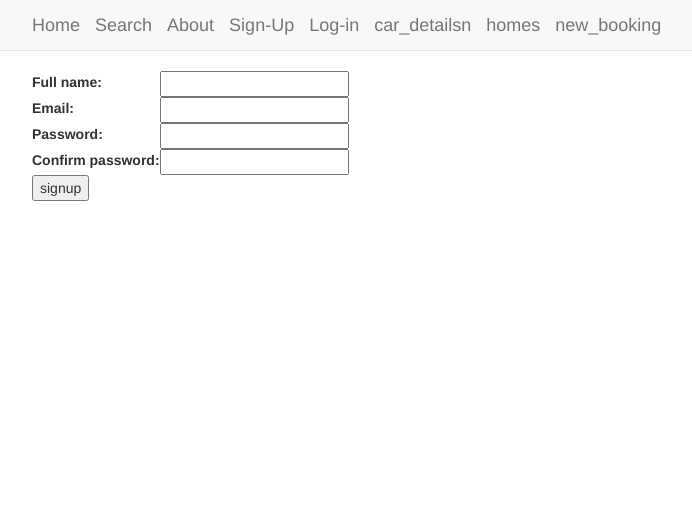
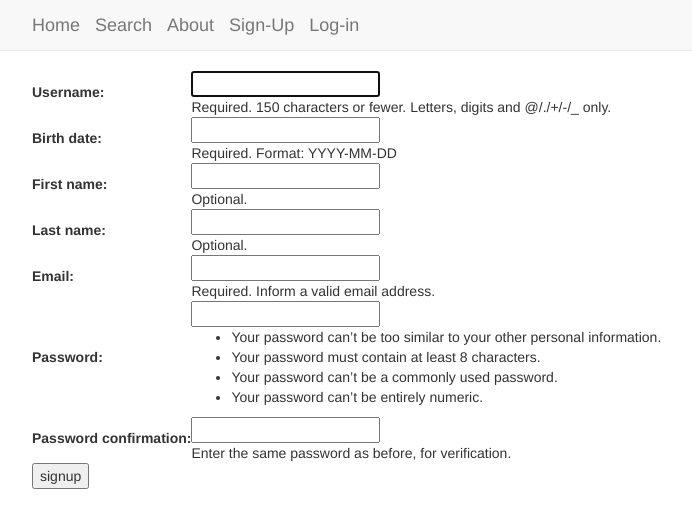
Before and after one commit to Ann0426/CarRentalSystem, a Django app: page /signUp/ in a window 1280 px wide. Shown: the top 528 px of the page, without its empty margins (38-730 px from the left). Run offline with Django 3.2, Linux system fonts and the light colour scheme; some libraries are stand-ins or nearby versions.

Commit message:
signup and loggin redierct to home page

```diff
--- a/carrental/car/loginform.py
+++ /dev/null
@@ -1,6 +0,0 @@
-from django import forms
-
-class Loggin(forms.Form):
-
-    email = forms.EmailField(required=True)
-    password = forms.CharField(widget=forms.PasswordInput,required=True,min_length=5)
--- a/carrental/car/signinform.py
+++ b/carrental/car/signinform.py
@@ -1,7 +1,16 @@
+
 from django import forms
+from django.contrib.auth.forms import UserCreationForm
+from django.contrib.auth.models import User
 
-class Signup(forms.Form):
-    full_name = forms.CharField(required=True,max_length=70)
-    email = forms.EmailField(required=True)
-    password = forms.CharField(widget=forms.PasswordInput,required=True,min_length=5)
-    confirm_password = forms.CharField(widget=forms.PasswordInput,required=True,min_length=5)
+
+
+class SignUpForm(UserCreationForm):
+    first_name = forms.CharField(max_length=30, required=False, help_text='Optional.')
+    last_name = forms.CharField(max_length=30, required=False, help_text='Optional.')
+    email = forms.EmailField(max_length=254, help_text='Required. Inform a valid email address.')
+    birth_date = forms.DateField(help_text='Required. Format: YYYY-MM-DD')
+
+    class Meta:
+        model = User
+        fields = ('username',  'birth_date','first_name', 'last_name', 'email', 'password1', 'password2', )
--- a/carrental/car/urls.py
+++ b/carrental/car/urls.py
@@ -2,25 +2,30 @@ from django.urls import path
 from car import views
 from django.conf import settings
 from django.conf.urls import url
+
 from django.conf.urls.static import static
 
 from car.views import CarDetailsView
 from car.views import NewBookingView
 from car.views import HomeView
+from django.contrib.auth import views as auth_views
+
 
 
 urlpatterns = [
     path('', views.home,name="home"),
     path('about/',views.about,name="about"),
+    path('login/', auth_views.LoginView.as_view(template_name="car/login.html"), name='login'),
+    path('logout/', auth_views.LogoutView.as_view(next_page="car/home.html"), name='logout'),
+    # path('logout/$', auth_views.LogoutView(template_name="logged_out.html"), name='logout'),
+    # path('^logout/$', auth_views.LogoutView, {'next_page': 'car/home.html'}, name='logout'),
 
-    path('loggin/',views.loggin,name="loggin"),
     path('signUp/',views.signUp,name="signUp"),
-    path('carlist/<int:id>',views.search,name="carlist"),
+    path('carlist/<int:id>',views.search,name="carlist")]
 
-    url(r'^$', HomeView.as_view(), name='homes'),
+         # url(r'^$', HomeView.as_view(), name='homes'),
 
-    url(r'^car/(?P<pk>\d+)/$', CarDetailsView.as_view(), name='car_details'),
+    # url(r'^car/(?P<pk>\d+)/$', CarDetailsView.as_view(), name='car_details'),
 
-    url(r'^booking/(?P<car_pk>\d+)/$', NewBookingView.as_view(), name='new_booking'),
-
-] + static(settings.MEDIA_URL, document_root=settings.MEDIA_ROOT)
+    # url(r'^booking/(?P<car_pk>\d+)/$', NewBookingView.as_view(), name='new_booking'),
+# ] + static(settings.MEDIA_URL, document_root=settings.MEDIA_ROOT)]
--- a/carrental/car/views.py
+++ b/carrental/car/views.py
@@ -3,8 +3,11 @@ from django.http import HttpResponse
 from django.http import Http404
 import datetime
 # from django.contrib.auth.models import User
-from car.signinform import Signup
-from car.loginform import Loggin
+from car.signinform import SignUpForm
+# from car.loginform import Loggin
+from django.contrib.auth import login, authenticate
+from django.contrib.auth.forms import UserCreationForm
+from django.shortcuts import render, redirect
 
 
 from django.views.generic import CreateView
@@ -36,29 +39,20 @@ def home(request):
 def about(request):
     return render(request,'car/about.html')
 
+
 def signUp(request):
-    form = Signup(request.POST or None)
-    status= " "
-    if form.is_valid():
-        password= form.cleaned_data.get("password")
-        confirm_password = form.cleaned_data.get("confirm_password")
-        if(password!= confirm_password):
-            status= "Your passwords don't match!"
-        else:
-            status= "Signup done successfully!"
-    return render(request,'car/signup.html',{"form":form,"status":status})
-def loggin(request):
-    form = Loggin(request.POST or None)
-    status= " "
-    if form.is_valid():
-        email = form.cleaned_data.get("email")
-        password = form.cleaned_data.get("password")
-        user = next((user for user in users if user["email"] == email and user["password"] == password), None)
-        if user:
-            status="Successfully logged in!"
-        else:
-            status="Wrong Credentials!"
-    return render(request,'car/login.html',{"form":form,"status":status})
+    if request.method == 'POST':
+        form = SignUpForm(request.POST)
+        if form.is_valid():
+            form.save()
+            username = form.cleaned_data.get('username')
+            raw_password = form.cleaned_data.get('password1')
+            user = authenticate(username=username, password=raw_password)
+            login(request, user)
+            return redirect('/')
+    else:
+        form = SignUpForm()
+    return render(request, 'car/signup.html', {'form': form})
 def search(request,id):
     cars=[]
     location_name=''
--- a/carrental/carrental/settings.py
+++ b/carrental/carrental/settings.py
@@ -123,3 +123,4 @@ STATIC_URL = '/static/'
 STATICFILES_DIRS = [
    STATIC_DIR,
 ]
+LOGIN_REDIRECT_URL = '/'
--- a/carrental/carrental/urls.py
+++ b/carrental/carrental/urls.py
@@ -21,11 +21,10 @@ from django.conf import settings
 from django.conf.urls import url
 from django.conf.urls.static import static
 
-
-
 urlpatterns = [
     path('',include('car.urls')),
     path('admin/', admin.site.urls),
 
 
+
 ]
--- a/carrental/templates/car/base.html
+++ b/carrental/templates/car/base.html
@@ -15,10 +15,10 @@
       <li><a class="navbar-brand" href="{% url 'carlist' id=1 %}">Search</a></li>
       <li><a class="navbar-brand" href="{% url 'about' %}">About</a></li>
       <li><a class="navbar-brand" href="{% url 'signUp' %}">Sign-Up</a></li>
-      <li><a class="navbar-brand" href="{% url 'loggin' %}">Log-in</a></li>
-      <li><a class="navbar-brand" href="{% url 'car_details' %}">car_detailsn</a></li>
+      <li><a class="navbar-brand" href="{% url 'login' %}">Log-in</a></li>
+      {% comment %} <li><a class="navbar-brand" href="{% url 'car_details' %}">car_detailsn</a></li>
       <li><a class="navbar-brand" href="{% url 'homes' %}">homes</a></li>
-      <li><a class="navbar-brand" href="{% url 'new_booking' %}">new_booking</a></li>
+      <li><a class="navbar-brand" href="{% url 'new_booking' %}">new_booking</a></li> {% endcomment %}
 
     </ul>
   </div>
```
Also changed, not shown: carrental/car/models.py (+21 -2 lines), carrental/templates/car/login.html (+8 -14 lines), carrental/db.sqlite3.
